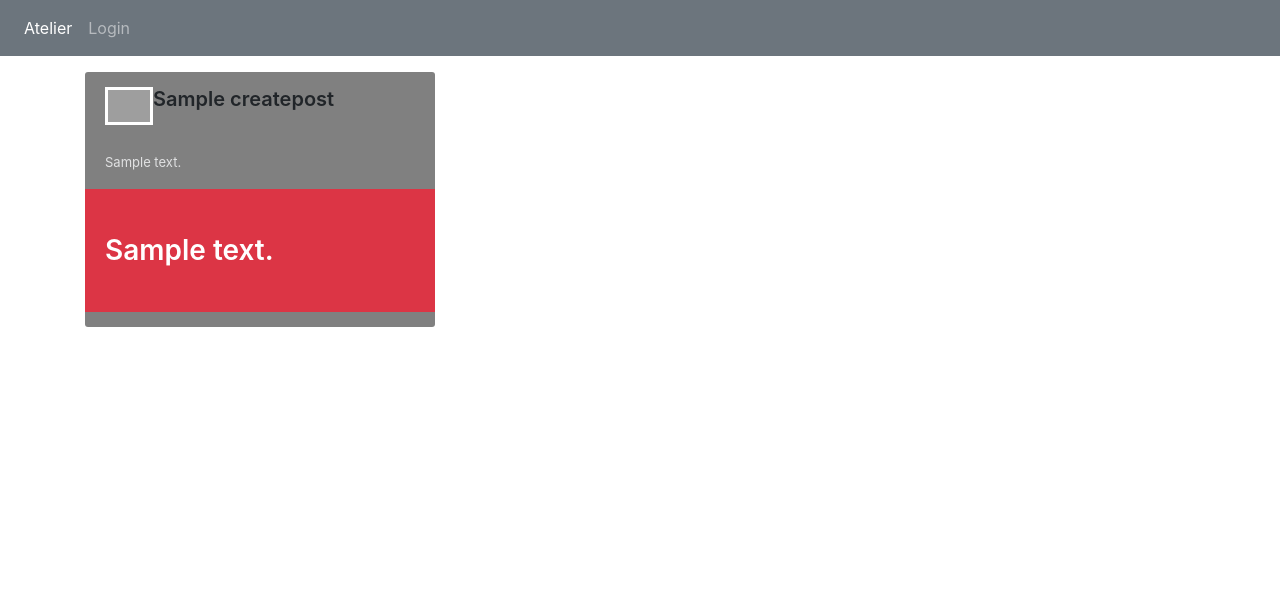
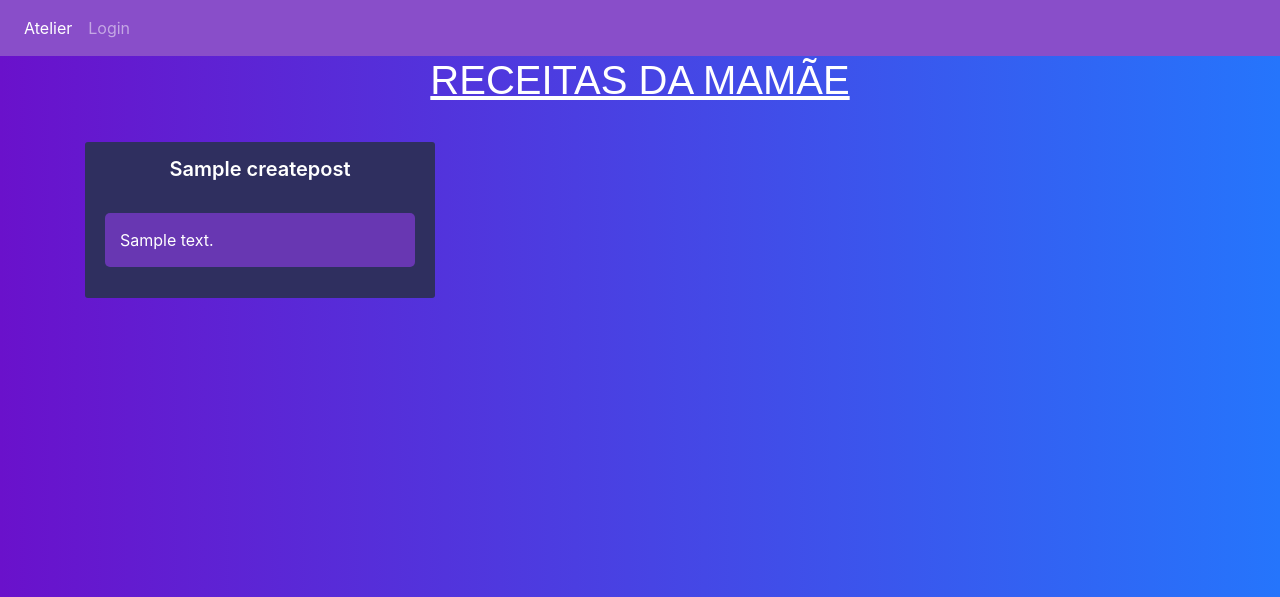
Before and after one commit to jefferson-duarte/Atelier, a Django app: page / in a window 1280 px wide. Shown: the top 597 px of the page. Run offline with Django 4.2, Linux system fonts and the light colour scheme; tables that the repository leaves empty hold one stand-in row (values such as "Sample post"); some libraries are stand-ins or nearby versions; grey boxes are pictures that could not be loaded.

Commit message:
Configurando templates

```diff
--- a/post/templates/post/create_post.html
+++ b/post/templates/post/create_post.html
@@ -3,7 +3,7 @@
 {% block content %}
 
 <section>
-
+    <div class="form">
         <form action="{% url 'create_post' %}" method="POST">
             {% csrf_token %}
 
@@ -24,9 +24,8 @@
                 <button class="btn btn-success">Enviar</button>
             </div>
 
-
         </form>
-
+    </div>
 </section>
 
 {% endblock content %}
--- a/post/templates/post/lista_post.html
+++ b/post/templates/post/lista_post.html
@@ -6,29 +6,24 @@
 {% endblock head %}
 
 {% block content %}
+    <h1>RECEITAS DA MAMÃE</h1>
+
     <div class="container-fluid">
         <div class="container bootstrap snippets bootdey">
             <div class="row">
-
                 {% for post in posts %}
-                    <div class="mt-3 col-md-4 col-sm-4 col-xs-4">
+                    <div class="col-md-4 col-sm-4 col-xs-4">
                         <section class="widget">
                             <div class="widget-body">
                                 <div class="post-user mt-n-xs">
-                                    <span class="thumb pull-left mr">
-                                        <img class="img-circle" src="https://bootdey.com/img/Content/user_2.jpg" alt="...">
-                                    </span>
-                                    <h5 class="mb-xs mt-xs"><span class="fw-semi-bold">{{ post.titulo }}</span></h5>
+                                    <a href=""><h5 class="mb-xs mt-xs"><span class="fw-semi-bold">{{ post.titulo }}</span></h5></a>
                                     <br>
                                 </div>
 
-                                <p class="text-light fs-mini mt-sm">
+                                <p>
                                     {{ post.descricao_curta }}
                                 </p>
 
-                                <div class="widget-middle-overflow windget-padding-md clearfix bg-danger text-white">
-                                    <h3 class="mt-lg mb-lg"><span class="fw-semi-bold">{{ post.descricao_longa }}</span></h3>
-                                </div>
                             </div>
                         </section>
                     </div>
--- a/templates/base.html
+++ b/templates/base.html
@@ -1,13 +1,9 @@
+{% load static %}
+
 <!DOCTYPE html>
 <html lang="pt-BR">
 <head>
     {% block head %}{% endblock head %}
-
-    <style>
-        body {
-            background-color: blue;
-        }
-    </style>
 
     <meta charset="UTF-8">
     <meta http-equiv="X-UA-Compatible" content="IE=edge">
@@ -18,6 +14,8 @@
     <script src="https://cdn.jsdelivr.net/npm/jquery@3.6.0/dist/jquery.slim.min.js"></script>
     <script src="https://cdn.jsdelivr.net/npm/popper.js@1.16.1/dist/umd/popper.min.js"></script>
     <script src="https://cdn.jsdelivr.net/npm/bootstrap@4.6.1/dist/js/bootstrap.bundle.min.js"></script>
+
+    <link rel="stylesheet" href="{% static 'base.css' %}">
 
     <title>{% block title %}{% endblock title %}Atelier</title>
 
--- a/templates/partials/_nav.html
+++ b/templates/partials/_nav.html
@@ -1,4 +1,10 @@
-<nav class="navbar navbar-expand-sm bg-secondary navbar-dark">
+{% load static %}
+
+{% block head %}
+  <link rel="stylesheet" href="{% static 'nav_bar/css/nav.css' %}">
+{% endblock head %}
+
+<nav class="navbar navbar-expand-sm navbar-dark">
     <ul class="navbar-nav">
       <li class="nav-item active">
         <a class="nav-link" href="{% url 'lista_post' %}">Atelier</a>
--- /dev/null
+++ b/templates/static/base.css
@@ -0,0 +1,10 @@
+body {
+    /* fallback for old browsers */
+    background: #6a11cb;
+
+    /* Chrome 10-25, Safari 5.1-6 */
+    background: -webkit-linear-gradient(to right, rgba(106, 17, 203, 1), rgba(37, 117, 252, 1));
+
+    /* W3C, IE 10+/ Edge, Firefox 16+, Chrome 26+, Opera 12+, Safari 7+ */
+    background: linear-gradient(to right, rgba(106, 17, 203, 1), rgba(37, 117, 252, 1))
+}
--- /dev/null
+++ b/templates/static/nav_bar/css/nav.css
@@ -0,0 +1,3 @@
+.navbar {
+    background-color: #894ec9;
+}
--- a/templates/static/post/css/lista_post.css
+++ b/templates/static/post/css/lista_post.css
@@ -1,116 +1,40 @@
-
-.thumb img {
-height: auto;
-max-width: 100%;
-vertical-align: middle;
-}
-
-.post-user img {
-border: 3px solid white;
-}
-
 .widget {
 position: relative;
+margin-top: 30px;
 margin-bottom: 30px;
 padding: 15px 20px;
-background: gray;
+background: #2f2f5f;
 border-radius: 3px;
 }
 
-.widget-controls {
-position: absolute;
-z-index: 1;
-top: 0;
-right: 0;
-padding: 14px;
-font-size: 12px;
+h1 {
+    text-align: center;
+    font-family: sans-serif;
+    color: white;
+    text-decoration: underline;
 }
 
-.widget-controls>a {
-padding: 1px 4px;
-border-radius: 4px;
-color: rgba(0,0,0,0.4);
--webkit-transition: color 0.15s ease-in-out;
--o-transition: color 0.15s ease-in-out;
-transition: color 0.15s ease-in-out;
+h5 {
+    text-align: center;
+    color: white;
 }
 
-.thumb {
-position: relative;
-display: inline-block;
-text-align: center;
-width: 48px;
+p {
+    color: white;
+    background-color: #6837b2;
+    padding: 15px;
+    border-radius: 5px;
 }
 
-.thumb img {
-height: auto;
-max-width: 100%;
-vertical-align: middle;
+.post-user {
+    margin-bottom: 0px;
 }
-
-.post-user img {
-border: 3px solid white;
-}
-
 .fs-mini {
 font-size: 13px;
 }
 
-.bg-danger, .bg-info {
--webkit-transition: background-color 0.15s ease-in-out;
--o-transition: background-color 0.15s ease-in-out;
-transition: background-color 0.15s ease-in-out;
-}
-
-.bg-danger {
-background-color: #dd5826;
-}
-
-.bg-info {
-background-color: #39bbdb;;
-}
-
-.text-white {
-color: #fff;
-}
-
-.widget-middle-overflow {
-position: relative;
-margin: 0 -20px;
-}
-
-.windget-padding-md {
-padding: 15px 20px;
-}
-
-.mb-lg {
-margin-bottom: 30px;
-}
-
-.mt-lg {
-margin-top: 30px;
-}
-
 .fw-semi-bold {
 font-weight: 600;
-}
-
-.tags {
-padding-left: 0;
-list-style: none;
-}
-
-.tags>li>a {
-padding: 2px 8px;
-font-size: 13px;
-border-radius: 6px;
-border: 1px solid white;
-color: inherit;
-text-decoration: none;
-}
-
-.fs-mini {
-font-size: 13px;
 }
 
 .text-light {
@@ -120,29 +44,3 @@ opacity: .8;
 .mt-sm {
 margin-top: 10px;
 }
-
-.bg-body-light {
-background-color: rgb(79, 77, 77);
-}
-
-.widget > footer {
-margin: 0 -20px -15px;
-padding: 30px 20px;
-}
-
-.post-links {
-margin-bottom: 0;
-font-size: 12px;
-padding-left: 0;
-}
-
-.post-links>li {
-float: left;
-list-style: none;
-margin:8px;
-}
-
-.post-links>li>a {
-text-decoration: none;
-color: #999;
-}
```
Also changed, not shown: autenticacao/views.py (+9 -5 lines), post/views.py (line endings or trailing spaces). Lines whose indentation alone changed are shown as unchanged.
